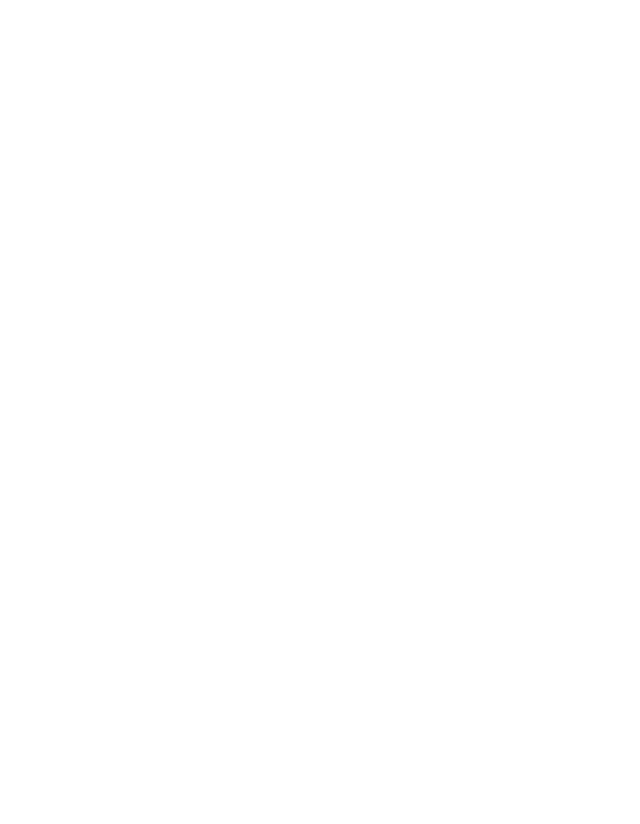
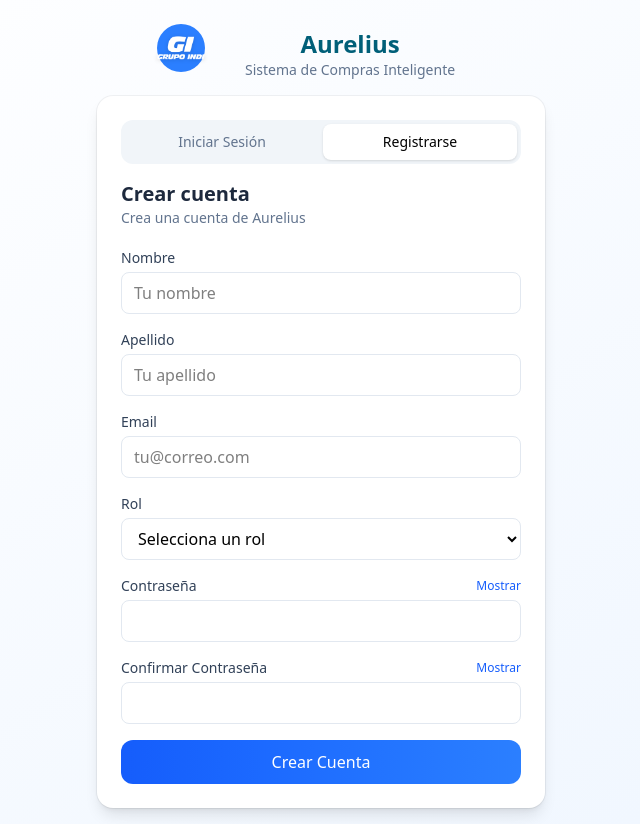
Before and after one commit to bgonzalezRUN/aurelius-front, a React (Vite) app: page /register in a window 1280 px wide. Before the commit this address had no page. Shown: the whole page, without its empty margins (319-959 px from the left). Before the commit the page ends 800 px from the top, so only its background shows below. Built offline with nearby package versions, Linux system fonts and the light colour scheme.

Commit message:
login view

```diff
--- a/src/App.tsx
+++ b/src/App.tsx
@@ -1,12 +1,14 @@
 import { BrowserRouter, Routes, Route } from "react-router-dom";
 import RequisitionsPage from "./pages/RequisitionsPage";
 import LoginPage from "./pages/LoginPage";
+import { RegisterPage } from "./pages/RegisterPage";
 
 export default function App() {
   return (
     <BrowserRouter>
       <Routes>
         <Route path="/" element={<LoginPage />} />
+        <Route path="/register" element={<RegisterPage />} />
         <Route path="/reqs" element={<RequisitionsPage />} />
       </Routes>
     </BrowserRouter>
--- /dev/null
+++ b/src/api/authService.ts
@@ -0,0 +1,9 @@
+import api from "./http";
+
+export const login = (email: string, password: string) => {
+    return api.post("/auth/login", { email, password });
+};
+
+export const register = (name: string, lastName: string, email: string, password: string, role: string) => {
+    return api.post("/auth/user", { name, lastName, email, password, role });
+};
--- a/src/api/http.ts
+++ b/src/api/http.ts
@@ -1,6 +1,6 @@
 import axios from "axios";
 
-const API_BASE = "http://localhost:3000/requisitions";
+const API_BASE = "http://localhost:3000/";
 
 const api = axios.create({
     baseURL: API_BASE,
--- a/src/api/requisitionService.ts
+++ b/src/api/requisitionService.ts
@@ -4,7 +4,7 @@
 const API_BASE = "http://localhost:3000/requisitions";
 
 const TOKEN =
-  "eyJhbGciOiJIUzI1NiIsInR5cCI6IkpXVCJ9.eyJpZCI6MSwicm9sZSI6InJlcXVlc3RlciIsImlhdCI6MTc2MTg0NTY0MSwiZXhwIjoxNzYxODQ5MjQxfQ.h-fknVKU9vQ62Q-lHe68gEP0mNbcZj0Qr8ichjG9y4U";
+  "eyJhbGciOiJIUzI1NiIsInR5cCI6IkpXVCJ9.eyJpZCI6MSwicm9sZSI6InJlcXVlc3RlciIsImlhdCI6MTc2MTkyOTExOSwiZXhwIjoxNzYxOTMyNzE5fQ.A33IyJg9K6E4Uvfrhuq4Te6Otfj6C1Vji4_1SIcqHK0";
 
 localStorage.setItem("token", TOKEN);
 
--- a/src/pages/LoginPage.tsx
+++ b/src/pages/LoginPage.tsx
@@ -1,4 +1,5 @@
 import React, { useState } from "react";
+import { login } from "../api/authService";
 
 export default function LoginPage() {
   const [email, setEmail] = useState("");
@@ -12,12 +13,13 @@
     setError(null);
     setLoading(true);
     try {
-      // TODO: reemplaza con tu llamada real al backend
-      await new Promise((r) => setTimeout(r, 900));
-      alert(`Email: ${email}\nPassword: ${password}`);
-    } catch (err) {
-      setError("No se pudo iniciar sesión. Inténtalo de nuevo.");
-    } finally {
+      const res = await login(email, password);
+      localStorage.setItem("token", res.data.token);
+
+      setLoading(false);
+      window.location.href = "/reqs";
+    } catch (error) {
+      setError("Error al iniciar sesión");
       setLoading(false);
     }
   };
@@ -28,10 +30,10 @@
         <div className="flex items-center mb-4 select-none gap-10 pl-15">
           <div className="bg-blue-500 rounded-full">
             <img
-                src="/public/logoGI.png"
-                alt="Aurelius Logo"
-                className="relative w-12 h-12 object-contain drop-shadow-sm z-10"
-              />
+              src="/public/logoGI.png"
+              alt="Aurelius Logo"
+              className="relative w-12 h-12 object-contain drop-shadow-sm z-10"
+            />
           </div>
           <div className="flex flex-col">
             <h1 className="mt-3 text-2xl text-center font-semibold text-cyan-800">Aurelius</h1>
@@ -43,7 +45,12 @@
         <div className="bg-white rounded-2xl shadow-lg ring-1 ring-black/5 p-5 sm:p-6">
           <div className="grid grid-cols-2 gap-1 p-1 bg-slate-100 rounded-xl text-sm mb-4">
             <button className="rounded-lg py-2 bg-white shadow-sm font-medium">Iniciar Sesión</button>
-            <button className="rounded-lg py-2 text-slate-400 cursor-not-allowed" title="Deshabilitado">Registrarse</button>
+            <button
+              onClick={() => window.location.href = '/register'}
+              className="rounded-lg py-2 text-slate-500 hover:text-blue-600 font-medium"
+            >
+              Registrarse
+            </button>
           </div>
 
           <h2 className="text-xl font-semibold text-slate-800">Iniciar Sesión</h2>
--- a/src/pages/RegisterPage.tsx
+++ b/src/pages/RegisterPage.tsx
@@ -1,6 +1,183 @@
+import { useState } from "react";
+import { register } from "../api/authService";
 
 export const RegisterPage = () => {
+
+    const [name, setName] = useState("");
+    const [lastName, setLastName] = useState("");
+    const [email, setEmail] = useState("");
+    const [role, setRole] = useState("");
+    const [password, setPassword] = useState("");
+    const [confirmPassword, setConfirmPassword] = useState("");
+    const [showPassword, setShowPassword] = useState(false);
+    const [showConfirmPassword, setShowConfirmPassword] = useState(false);
+    const [loading, setLoading] = useState(false);
+    const [error, setError] = useState<string | null>(null);
+
+    const onSubmit = async (e: React.FormEvent) => {
+      e.preventDefault();
+      setError(null);
+      setLoading(true);
+      if (password !== confirmPassword) {
+        setError("Las contraseñas no coinciden");
+        setLoading(false);
+        return;
+      }
+      try {
+        await register(name, lastName, email, password, role);
+        setLoading(false);
+        window.location.href = "/";
+      } catch (error) {
+        setError("Error al registrar");
+        setLoading(false);
+      }
+    };
+
   return (
-    <div>RegisterPage</div>
-  )
+    <div className="min-h-screen bg-gradient-to-br from-white to-blue-50 flex items-start sm:items-center justify-center p-4">
+      <main className="w-full max-w-md">
+        <div className="flex items-center mb-4 select-none gap-10 pl-15">
+          <div className="bg-blue-500 rounded-full">
+            <img
+              src="/public/logoGI.png"
+              alt="Aurelius Logo"
+              className="relative w-12 h-12 object-contain drop-shadow-sm z-10"
+            />
+          </div>
+          <div className="flex flex-col">
+            <h1 className="mt-3 text-2xl text-center font-semibold text-cyan-800">Aurelius</h1>
+            <p className="text-slate-500 text-sm">Sistema de Compras Inteligente</p>
+          </div>
+        </div>
+
+        {/* Card */}
+        <div className="bg-white rounded-2xl shadow-lg ring-1 ring-black/5 p-5 sm:p-6">
+          <div className="grid grid-cols-2 gap-1 p-1 bg-slate-100 rounded-xl text-sm mb-4">
+            <button onClick={() => window.location.href = '/'} className="rounded-lg py-2 text-slate-500 hover:text-blue-600 font-medium">Iniciar Sesión</button>
+            <button onClick={() => window.location.href = '/register'} className="rounded-lg py-2 bg-white shadow-sm font-medium "
+            >
+              Registrarse
+            </button>
+          </div>
+
+          <h2 className="text-xl font-semibold text-slate-800">Crear cuenta</h2>
+          <p className="text-slate-500 text-sm mb-5">Crea una cuenta de Aurelius</p>
+
+          {/* form login */}
+          <form onSubmit={onSubmit} className="space-y-4">
+            <div>
+              <label htmlFor="name" className="block text-sm font-medium text-slate-700">Nombre</label>
+              <input
+                id="name"
+                type="text"
+                autoComplete="name"
+                required
+                value={name}
+                onChange={(e) => setName(e.target.value)}
+                placeholder="Tu nombre"
+                className="mt-1 w-full rounded-lg border border-slate-200 px-3 py-2 outline-none focus:ring-2 focus:ring-blue-500 focus:border-blue-500"
+              />
+            </div>
+             <div>
+              <label htmlFor="lastName" className="block text-sm font-medium text-slate-700">Apellido</label>
+              <input
+                id="lastName"
+                type="text"
+                autoComplete="lastName"
+                required
+                value={lastName}
+                onChange={(e) => setLastName(e.target.value)}
+                placeholder="Tu apellido"
+                className="mt-1 w-full rounded-lg border border-slate-200 px-3 py-2 outline-none focus:ring-2 focus:ring-blue-500 focus:border-blue-500"
+              />
+            </div>
+            <div>
+              <label htmlFor="email" className="block text-sm font-medium text-slate-700">Email</label>
+              <input
+                id="email"
+                type="email"
+                autoComplete="email"
+                required
+                value={email}
+                onChange={(e) => setEmail(e.target.value)}
+                placeholder="tu@correo.com"
+                className="mt-1 w-full rounded-lg border border-slate-200 px-3 py-2 outline-none focus:ring-2 focus:ring-blue-500 focus:border-blue-500"
+              />
+            </div>
+            <div>
+              <label htmlFor="role" className="block text-sm font-medium text-slate-700">Rol</label>
+              <select
+                id="role"
+                autoComplete="role"
+                required
+                value={role}
+                onChange={(e) => setRole(e.target.value)}
+                className="mt-1 w-full rounded-lg border border-slate-200 px-3 py-2 outline-none focus:ring-2 focus:ring-blue-500 focus:border-blue-500"
+              >
+                <option value="">Selecciona un rol</option>
+                <option value="requester">Solicitante</option>
+                <option value="director">Director</option>
+                <option value="superintendent">Superintendente</option>
+              </select>
+            </div>
+            <div>
+              <div className="flex items-center justify-between">
+                <label htmlFor="password" className="block text-sm font-medium text-slate-700">Contraseña</label>
+                <button
+                  type="button"
+                  onClick={() => setShowPassword((s) => !s)}
+                  className="text-xs text-blue-600 hover:underline"
+                >
+                  {showPassword ? "Ocultar" : "Mostrar"}
+                </button>
+              </div>
+              <input
+                id="password"
+                type={showPassword ? "text" : "password"}
+                autoComplete="current-password"
+                minLength={8}
+                required
+                value={password}
+                onChange={(e) => setPassword(e.target.value)}
+                className="mt-1 w-full rounded-lg border border-slate-200 px-3 py-2 outline-none focus:ring-2 focus:ring-blue-500 focus:border-blue-500"
+              />
+            </div>
+            <div>
+              <div className="flex items-center justify-between">
+                <label htmlFor="password" className="block text-sm font-medium text-slate-700">Confirmar Contraseña</label>
+                <button
+                  type="button"
+                  onClick={() => setShowConfirmPassword((s) => !s)}
+                  className="text-xs text-blue-600 hover:underline"
+                >
+                  {showConfirmPassword ? "Ocultar" : "Mostrar"}
+                </button>
+              </div>
+              <input
+                id="password"
+                type={showConfirmPassword ? "text" : "password"}
+                autoComplete="current-password"
+                required
+                value={confirmPassword}
+                onChange={(e) => setConfirmPassword(e.target.value)}
+                className="mt-1 w-full rounded-lg border border-slate-200 px-3 py-2 outline-none focus:ring-2 focus:ring-blue-500 focus:border-blue-500"
+              />
+            </div>
+
+            {error && (
+              <div className="text-red-600 text-sm">{error}</div>
+            )}
+
+            <button
+              type="submit"
+              disabled={loading}
+              className="w-full rounded-xl py-2.5 font-medium bg-gradient-to-r from-blue-600 to-blue-500 text-white hover:from-blue-700 hover:to-blue-600 disabled:opacity-60"
+            >
+              {loading ? "Creando Cuenta..." : "Crear Cuenta"}
+            </button>
+          </form>
+        </div>
+      </main>
+    </div>
+  );
 }
```
